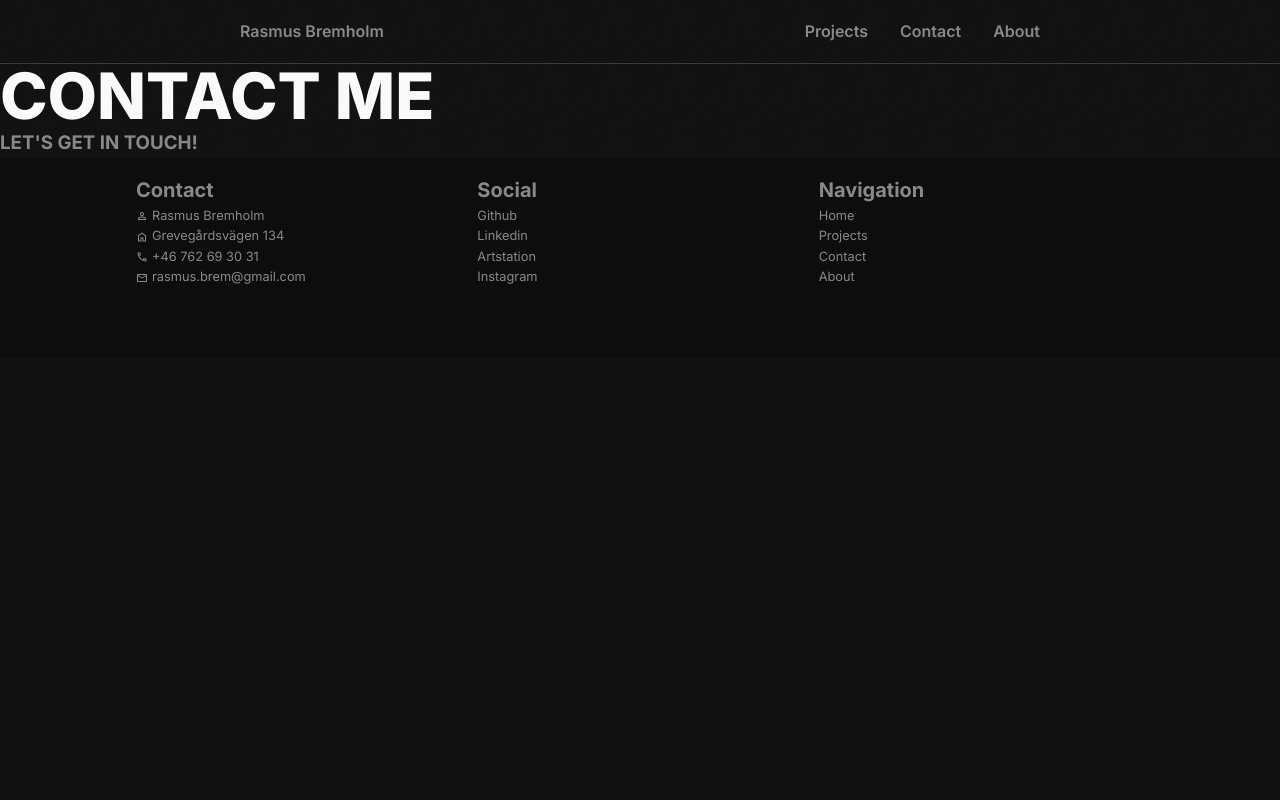
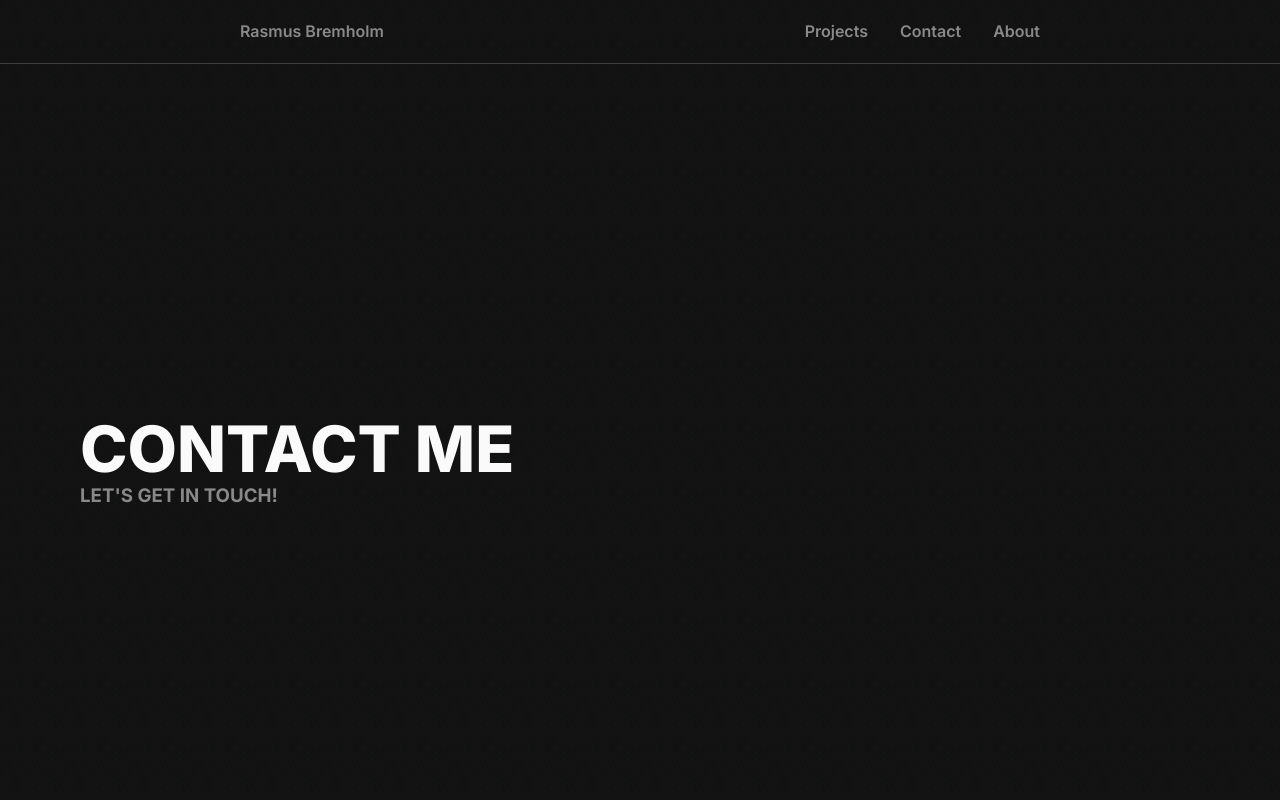
Before and after one commit to visceral89/portfolio2023, a Next.js app: page /contact in a window 1280 px wide. Shown: the top 800 px of the page. Built offline with nearby package versions, Linux system fonts and the light colour scheme; a web font is replaced by a local one.

Commit message:
Contact classes
plus an adjust to noise

```diff
--- a/src/app/contact/page.jsx
+++ b/src/app/contact/page.jsx
@@ -3,10 +3,12 @@ import styles from "../page.module.scss";
 export default function Contact() {
 	return (
 		<main className={styles.main}>
-			<div className={styles.contactCard}>
+			<header className={styles.title}>
 				<h1>Contact Me</h1>
-                <h3>Let's get in touch!</h3>
-			</div>
+				<div className={styles.contactCard}>
+					<h3>Let's get in touch!</h3>
+				</div>
+			</header>
 		</main>
 	);
 }
--- a/src/app/globals.scss
+++ b/src/app/globals.scss
@@ -33,7 +33,7 @@ body::before {
 	height: 100%;
 	background-image: url("/otis-redding.png");
 	background-repeat: repeat;
-	background-size: 128px;
+	background-size: 96px;
 	opacity: $noise-opacity;
 	pointer-events: none;
 	z-index: -1;
```
